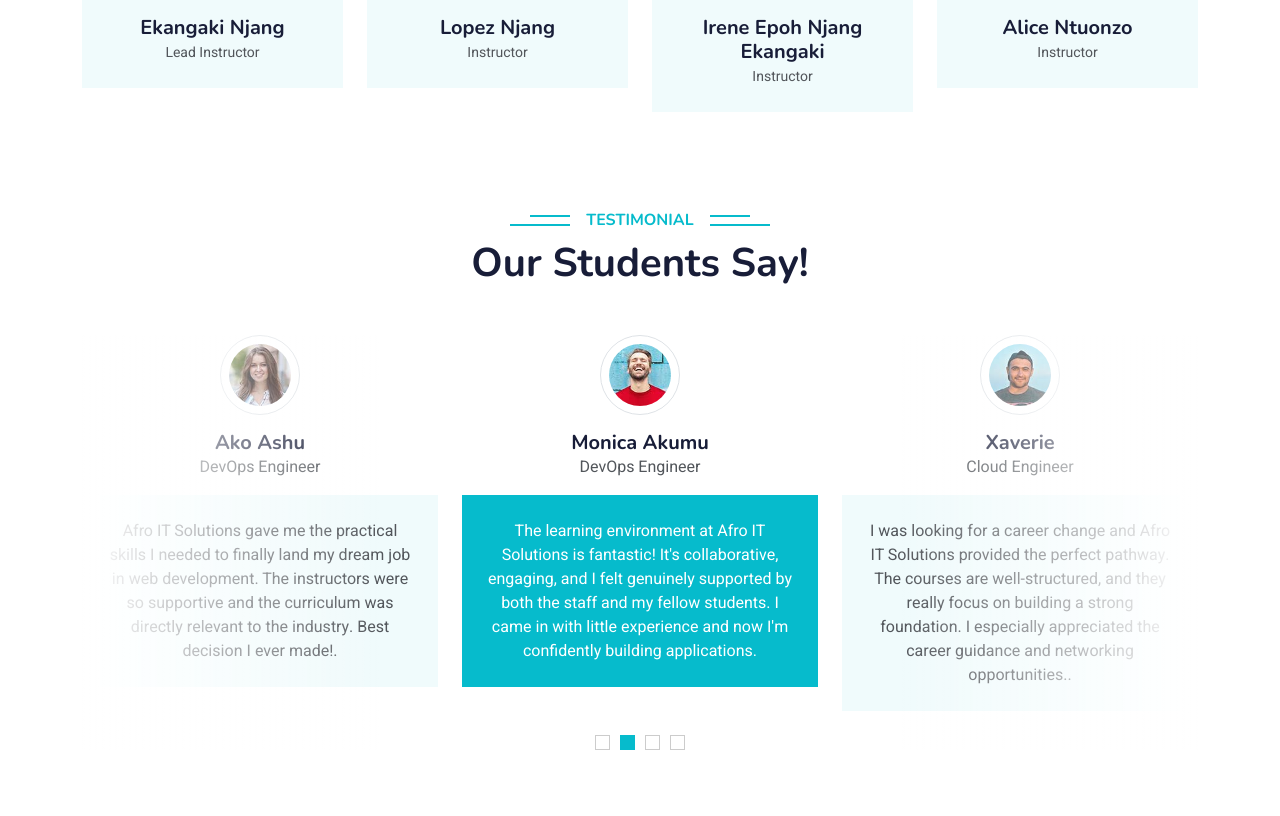
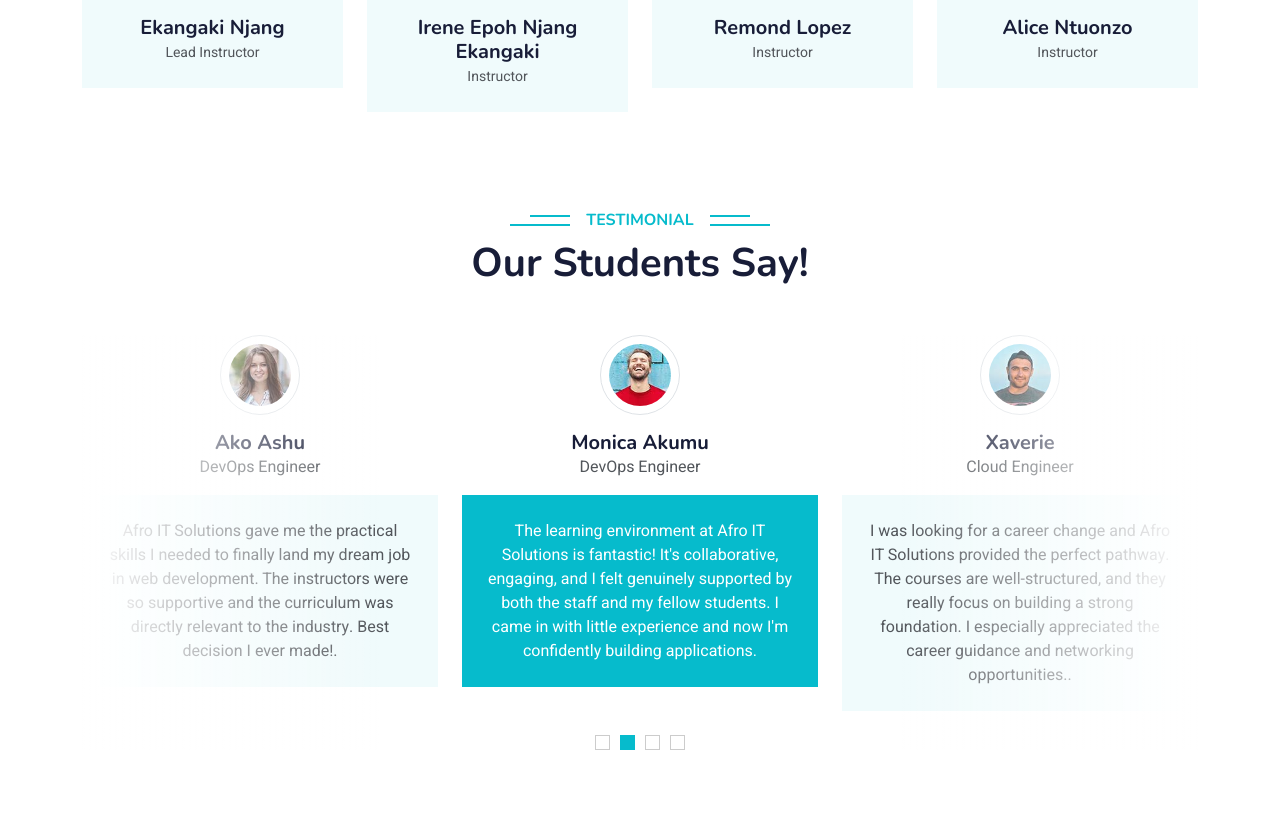
Before and after one commit to Ekangaki/Nguti-eLearning, a plain HTML site: page index.html in a window 1280 px wide. Shown: the part 3515-4331 px from the top of the page. Drawn offline with nearby package versions, Linux system fonts and the light colour scheme.

Commit message:
Update index.html

```diff
--- a/index.html
+++ b/index.html
@@ -389,7 +389,7 @@
                             </div>
                         </div>
                         <div class="text-center p-4">
-                            <h5 class="mb-0">Lopez Njang</h5>
+                            <h5 class="mb-0">Irene Epoh Njang Ekangaki</h5>
                             <small>Instructor</small>
                         </div>
                     </div>
@@ -407,7 +407,7 @@
                             </div>
                         </div>
                         <div class="text-center p-4">
-                            <h5 class="mb-0">Irene Epoh Njang Ekangaki</h5>
+                            <h5 class="mb-0">Remond Lopez</h5>
                             <small>Instructor</small>
                         </div>
                     </div>
```
